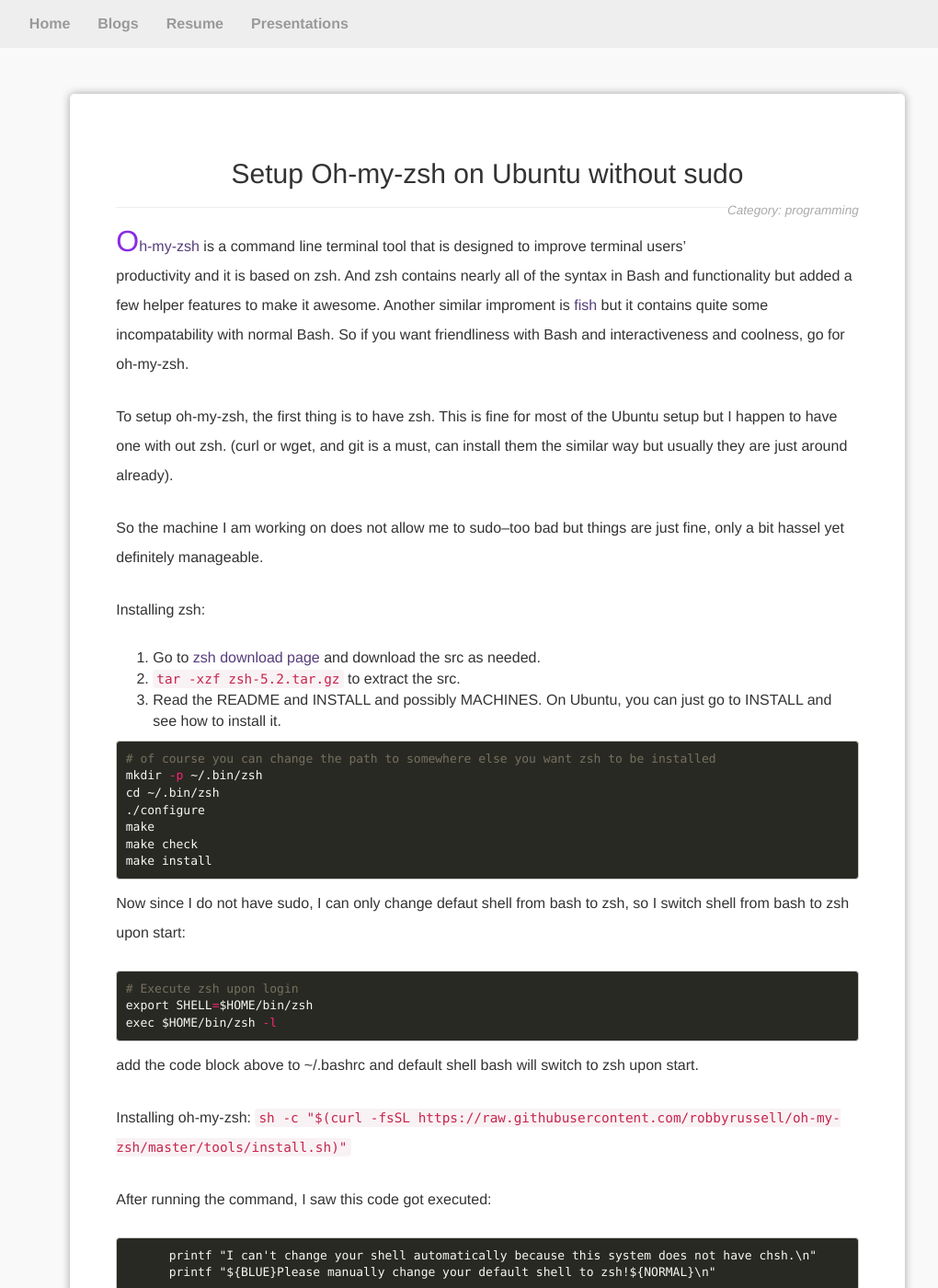
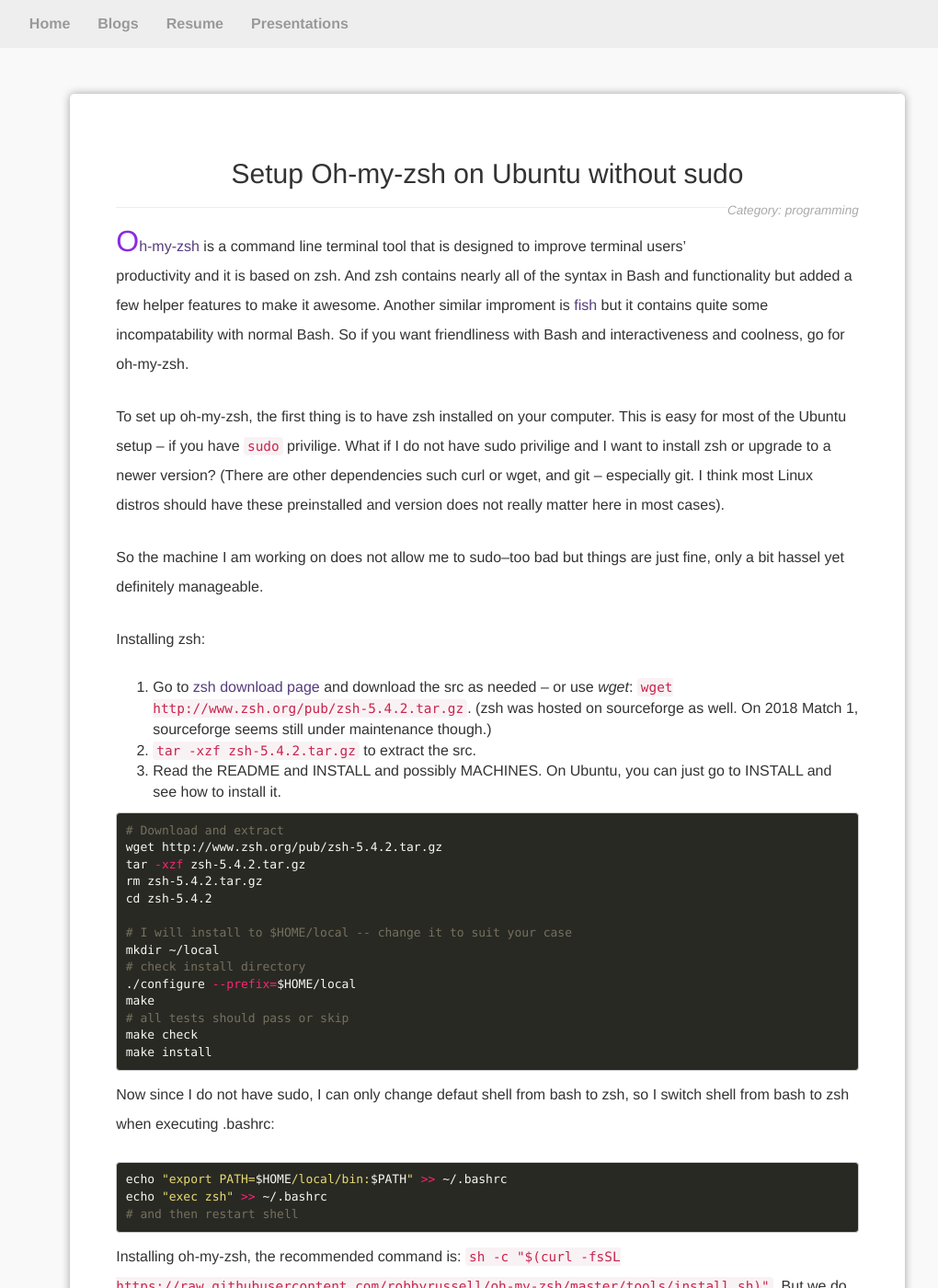
Before and after one commit to franklingu/franklingu.github.io, a Jekyll site: the page built from _posts/2016-05-24-setup-oh-my-zsh-on-ubuntu-without-sudo.markdown, in a window 1280 px wide and 1400 px high. Shown: the whole window at 92% size, without its empty margins (110-1130 px from the left). Built offline with Jekyll 4.4.1, drawn with Linux system fonts in a browser that asks for light colours; nearby versions of some CDN libraries; comment, search, counter and statistics services are not loaded; some of the changed text lies outside the part shown.

Commit message:
Improve tutorial for install oh my zsh

```diff
--- a/_posts/2016-05-24-setup-oh-my-zsh-on-ubuntu-without-sudo.markdown
+++ b/_posts/2016-05-24-setup-oh-my-zsh-on-ubuntu-without-sudo.markdown
@@ -8,44 +8,47 @@
 
 [Oh-my-zsh](https://github.com/robbyrussell/oh-my-zsh) is a command line terminal tool that is designed to improve terminal users' productivity and it is based on zsh. And zsh contains nearly all of the syntax in Bash and functionality but added a few helper features to make it awesome. Another similar improment is [fish](https://github.com/fish-shell/fish-shell) but it contains quite some incompatability with normal Bash. So if you want friendliness with Bash and interactiveness and coolness, go for oh-my-zsh.
 
-To setup oh-my-zsh, the first thing is to have zsh. This is fine for most of the Ubuntu setup but I happen to have one with out zsh. (curl or wget, and git is a must, can install them the similar way but usually they are just around already).
+To set up oh-my-zsh, the first thing is to have zsh installed on your computer. This is easy for most of the Ubuntu setup -- if you have `sudo` privilige. What if I do not have sudo privilige and I want to install zsh or upgrade to a newer version? (There are other dependencies such curl or wget, and git -- especially git. I think most Linux distros should have these preinstalled and version does not really matter here in most cases).
 
 So the machine I am working on does not allow me to sudo--too bad but things are just fine, only a bit hassel yet definitely manageable.
 
 Installing zsh:
-1. Go to [zsh download page](http://zsh.sourceforge.net/Arc/source.html) and download the src as needed.
-2. `tar -xzf zsh-5.2.tar.gz` to extract the src.
+1. Go to [zsh download page](http://www.zsh.org/pub/) and download the src as needed -- or use *wget*: `wget http://www.zsh.org/pub/zsh-5.4.2.tar.gz`. (zsh was hosted on sourceforge as well. On 2018 Match 1, sourceforge seems still under maintenance though.)
+2. `tar -xzf zsh-5.4.2.tar.gz` to extract the src.
 3. Read the README and INSTALL and possibly MACHINES. On Ubuntu, you can just go to INSTALL and see how to install it.
 
 ~~~bash
-# of course you can change the path to somewhere else you want zsh to be installed
-mkdir -p ~/.bin/zsh
-cd ~/.bin/zsh
-./configure
+# Download and extract
+wget http://www.zsh.org/pub/zsh-5.4.2.tar.gz
+tar -xzf zsh-5.4.2.tar.gz
+rm zsh-5.4.2.tar.gz
+cd zsh-5.4.2
+
+# I will install to $HOME/local -- change it to suit your case
+mkdir ~/local
+# check install directory
+./configure --prefix=$HOME/local
 make
+# all tests should pass or skip
 make check
 make install
 ~~~
 
-Now since I do not have sudo, I can only change defaut shell from bash to zsh, so I switch shell from bash to zsh upon start:
+Now since I do not have sudo, I can only change defaut shell from bash to zsh, so I switch shell from bash to zsh when executing .bashrc:
 
 ~~~bash
-# Execute zsh upon login
-export SHELL=$HOME/bin/zsh
-exec $HOME/bin/zsh -l
-~~~
-add the code block above to ~/.bashrc and default shell bash will switch to zsh upon start.
-
-Installing oh-my-zsh:
-`sh -c "$(curl -fsSL https://raw.githubusercontent.com/robbyrussell/oh-my-zsh/master/tools/install.sh)"`
-
-After running the command, I saw this code got executed:
-~~~
-      printf "I can't change your shell automatically because this system does not have chsh.\n"
-      printf "${BLUE}Please manually change your default shell to zsh!${NORMAL}\n"
+echo "export PATH=$HOME/local/bin:$PATH" >> ~/.bashrc
+echo "exec zsh" >> ~/.bashrc
+# and then restart shell
 ~~~
 
-But do not worry, I have changed the shell to zsh. This step fails because I do not have sudo privilige.
+Installing oh-my-zsh, the recommended command is: `sh -c "$(curl -fsSL https://raw.githubusercontent.com/robbyrussell/oh-my-zsh/master/tools/install.sh)"`. But we do not have sudo, and most importantly we do not have zsh installed to /etc/shells -- so if you check the script, it is definitely not going to work. For example, `CHECK_ZSH_INSTALLED=$(grep /zsh$ /etc/shells | wc -l)` will be empty as zsh is not under /etc/shells. So we need to change some part of the script:
+
+~~~bash
+# switch to zsh first
+exec zsh
+curl https://raw.githubusercontent.com/robbyrussell/oh-my-zsh/master/tools/install.sh | sed -e 's/grep\ \/zsh\$\ \/etc\/shells/which zsh/g' | zsh
+~~~
 
 Now you can go through normal configuration with oh-my-zsh and enjoy its awesomeness.
 
```
